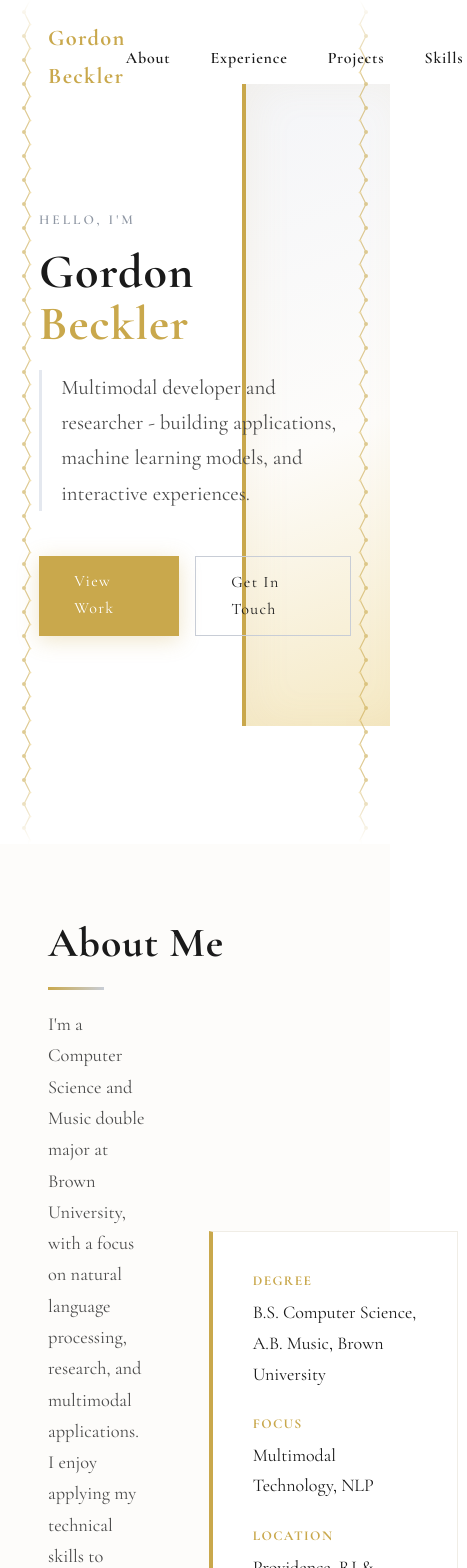
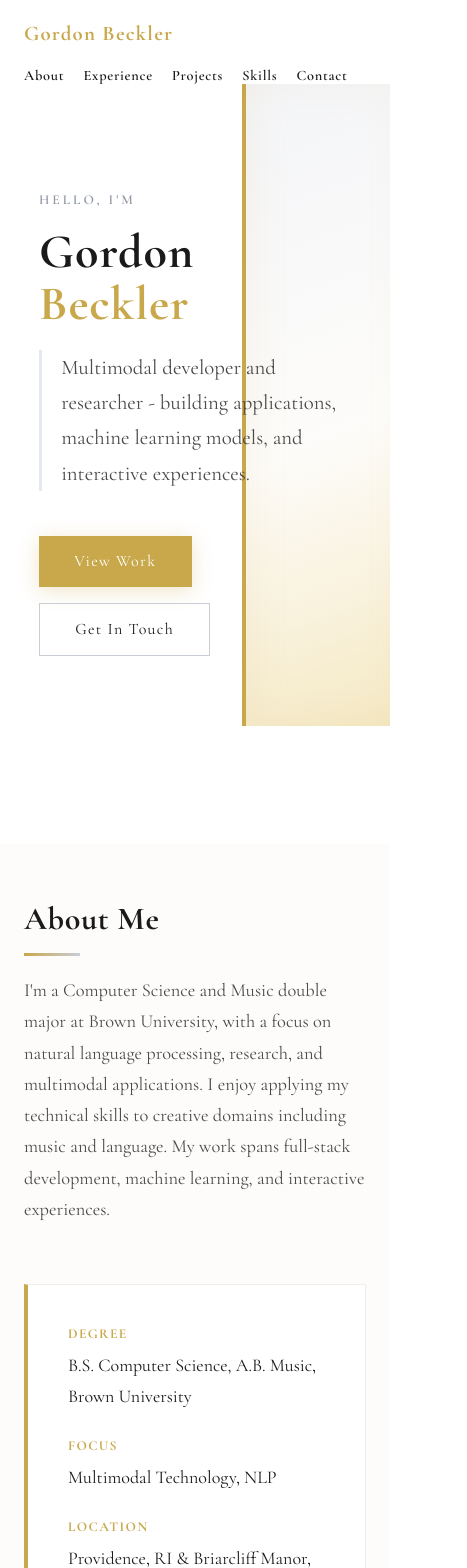
Before and after one commit to Gbeckler8/Personal-website, a React (Create React App) app: page / in a window 390 px wide. Shown: the top 1568 px of the page, 467 px wide, since content can reach past the window. Built offline with nearby package versions, Linux system fonts and the light colour scheme.

Commit message:
Mobile Compatability

```diff
--- a/src/App.css
+++ b/src/App.css
@@ -42,3 +42,17 @@ button:hover, .btn:hover {
   color: var(--white);
   box-shadow: 0 4px 18px rgba(201,168,76,0.25);
 }
+
+@media (max-width: 768px) {
+  section {
+    padding: 48px 24px;
+  }
+
+  h2 {
+    font-size: 2rem;
+  }
+
+  .side-chain {
+    display: none;
+  }
+}
--- a/src/App.tsx
+++ b/src/App.tsx
@@ -34,8 +34,8 @@ const sideChain: React.CSSProperties = {
 function App() {
   return (
     <>
-      <div style={{ ...sideChain, left: '22px' }} />
-      <div style={{ ...sideChain, right: '22px', transform: 'scaleX(-1)' }} />
+      <div className="side-chain" style={{ ...sideChain, left: '22px' }} />
+      <div className="side-chain" style={{ ...sideChain, right: '22px', transform: 'scaleX(-1)' }} />
       <Navbar />
       <Hero />
       <About />
--- a/src/components/About.tsx
+++ b/src/components/About.tsx
@@ -8,7 +8,7 @@ export default function About() {
       <section id="about" ref={ref} className={`fade-in${visible ? ' visible' : ''}`}>
         <h2>About Me</h2>
         <div className="section-rule" />
-        <div style={{ display: 'grid', gridTemplateColumns: '1fr 1fr', gap: '4rem', alignItems: 'center' }}>
+        <div style={{ display: 'grid', gridTemplateColumns: 'repeat(auto-fit, minmax(280px, 1fr))', gap: '2.5rem', alignItems: 'center' }}>
           <div>
             <p style={{ fontSize: '1.15rem', color: 'var(--text-mid)', marginBottom: '1.2rem' }}>
               I'm a Computer Science and Music double major at Brown University, with a focus on natural language processing, research, and multimodal applications. I enjoy applying my technical skills to creative domains including music and language. My work spans full-stack development, machine learning, and interactive experiences.
--- a/src/components/Experience.tsx
+++ b/src/components/Experience.tsx
@@ -44,7 +44,7 @@ export default function Experience() {
         <div style={{ display: 'flex', flexDirection: 'column', gap: '2.8rem' }}>
           {positions.map(p => (
             <div key={p.title} style={{
-              display: 'grid', gridTemplateColumns: '220px 1fr', gap: '2.5rem',
+              display: 'grid', gridTemplateColumns: 'repeat(auto-fit, minmax(200px, 1fr))', gap: '1.5rem',
               borderLeft: '3px solid var(--gold)', paddingLeft: '2rem',
             }}>
               <div>
--- a/src/components/Hero.tsx
+++ b/src/components/Hero.tsx
@@ -56,7 +56,7 @@ export default function Hero() {
           Multimodal developer and researcher - building applications, machine learning models, and interactive experiences.
         </p>
 
-        <div style={{ display: 'flex', gap: '1rem' }}>
+        <div style={{ display: 'flex', gap: '1rem', flexWrap: 'wrap' }}>
           <a href="#projects" style={{
             fontFamily: 'var(--font)', fontSize: '1rem', letterSpacing: '0.08em',
             padding: '0.75em 2.2em',
--- a/src/components/Navbar.tsx
+++ b/src/components/Navbar.tsx
@@ -15,21 +15,22 @@ export default function Navbar() {
     <nav style={{
       position: 'fixed', top: 0, left: 0, right: 0, zIndex: 100,
       display: 'flex', justifyContent: 'space-between', alignItems: 'center',
-      padding: '1.2rem 3rem',
+      padding: '1rem 1.5rem',
       background: scrolled ? 'rgba(255,255,255,0.97)' : 'transparent',
       borderBottom: scrolled ? '1px solid var(--silver-light)' : '1px solid transparent',
       transition: 'background 0.3s, border-color 0.3s',
       fontFamily: 'var(--font)',
+      flexWrap: 'wrap', gap: '0.5rem',
     }}>
-      <span style={{ fontSize: '1.4rem', fontWeight: 700, color: 'var(--gold)', letterSpacing: '0.06em' }}>
+      <span style={{ fontSize: '1.3rem', fontWeight: 700, color: 'var(--gold)', letterSpacing: '0.06em' }}>
         Gordon Beckler
       </span>
-      <ul style={{ display: 'flex', gap: '2.5rem', listStyle: 'none' }}>
+      <ul style={{ display: 'flex', gap: '1.2rem', listStyle: 'none', flexWrap: 'wrap' }}>
         {links.map(l => (
           <li key={l}>
             <a href={`#${l.toLowerCase()}`} style={{
               color: 'var(--text-dark)', fontWeight: 600,
-              fontSize: '1rem', letterSpacing: '0.05em',
+              fontSize: '0.9rem', letterSpacing: '0.05em',
             }}>{l}</a>
           </li>
         ))}
```
